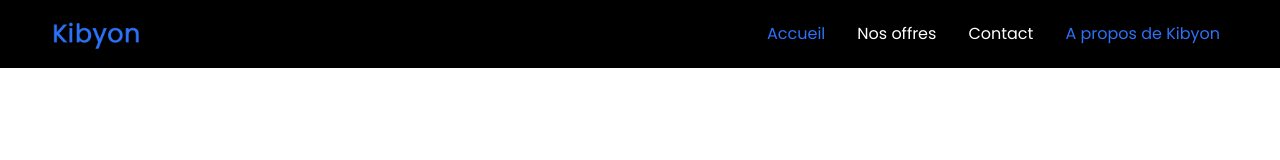
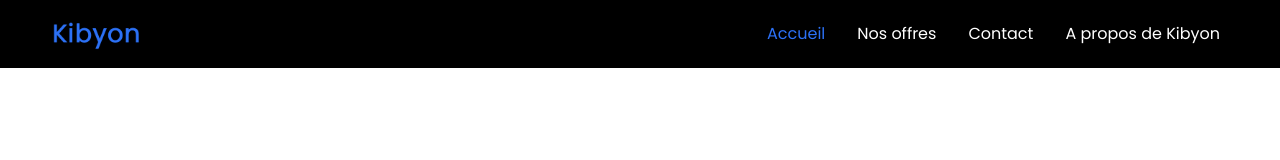
Before and after one commit to md-ashikur/kibyon-client, a React (Create React App) app: page / in a window 1280 px wide. Shown: the top 160 px of the page. Built offline with nearby package versions, Linux system fonts and the light colour scheme.

Commit message:
nav root fix

```diff
--- a/src/Components/Navbar/Navbar.jsx
+++ b/src/Components/Navbar/Navbar.jsx
@@ -37,7 +37,7 @@ const Navbar = () => {
               <NavLink to="/contact">Contact</NavLink>
             </li>
             <li>
-              <NavLink to="">A propos de Kibyon</NavLink>
+              <NavLink to="/propos">A propos de Kibyon</NavLink>
             </li>
           </ul>
         </div>
@@ -55,7 +55,7 @@ const Navbar = () => {
             <NavLink to="/contact">Contact</NavLink>
           </li>
           <li>
-            <NavLink to="">A propos de Kibyon</NavLink>
+            <NavLink to="/propos">A propos de Kibyon</NavLink>
           </li>
         </ul>
       </div>
```
